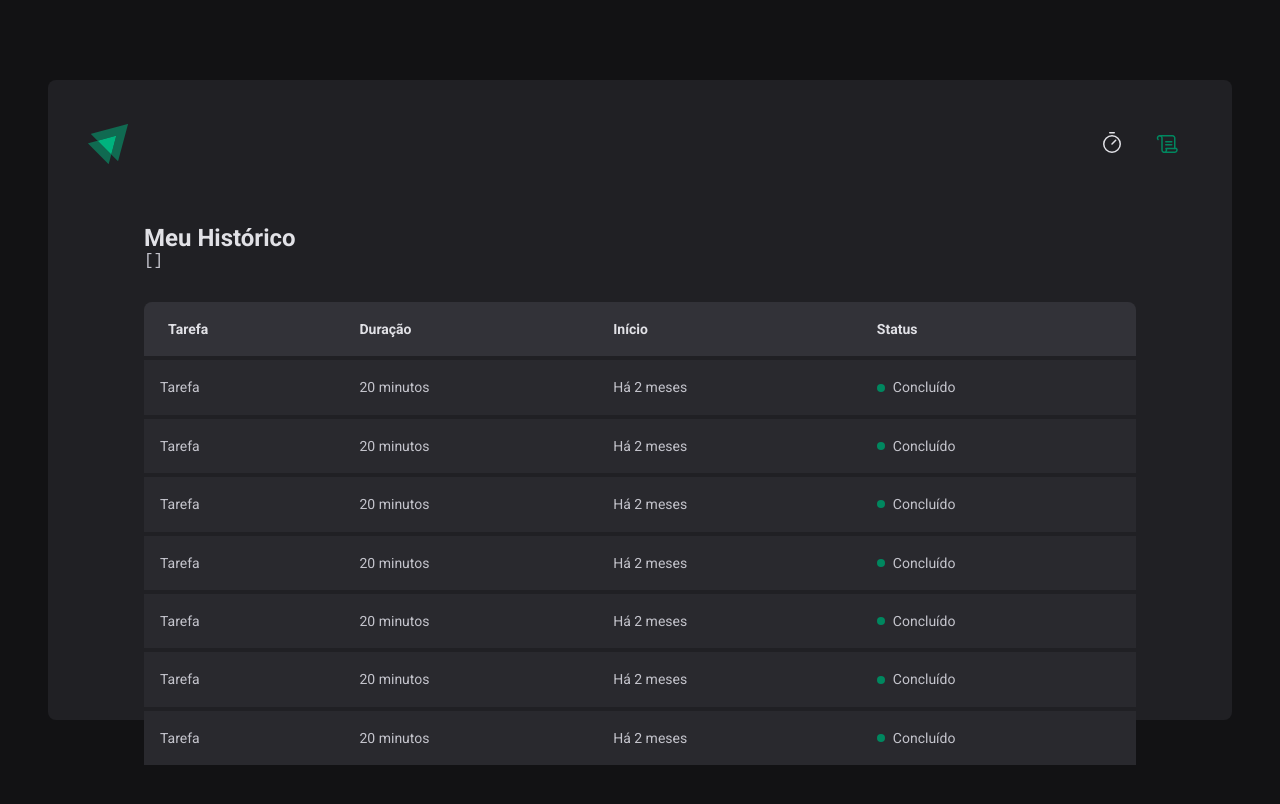
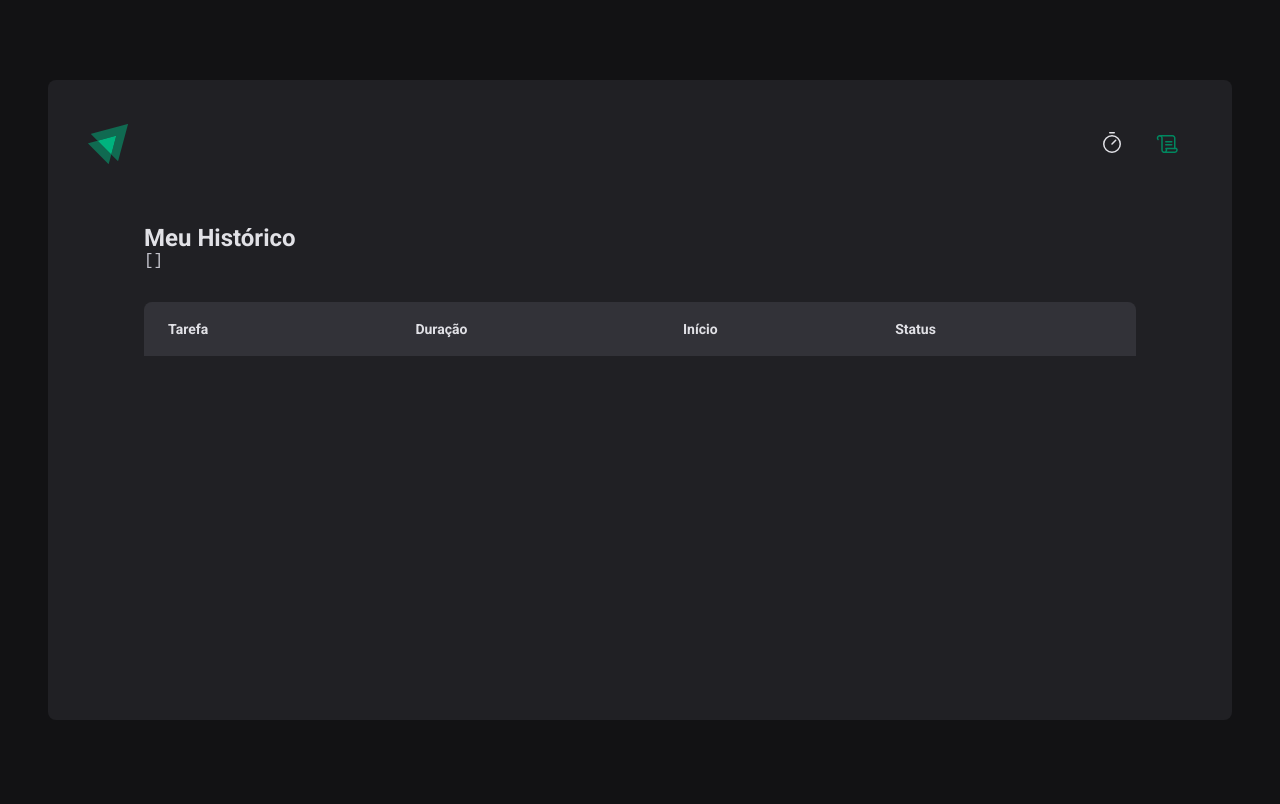
Before and after one commit to daniellichotti/02-ignite-timer, a React (Vite) app: page /history in a window 1280 px wide. Shown: the top 804 px of the page. Built offline with nearby package versions, Linux system fonts and the light colour scheme.

Commit message:
Listagem do historico - Contexto no React

```diff
--- a/src/contexts/CyclesContext.tsx
+++ b/src/contexts/CyclesContext.tsx
@@ -10,7 +10,7 @@
     task: string;
     minutesAmount: number;
     startDate: Date;
-    InterruptedDate?: Date;
+    interruptedDate?: Date;
     finishedDate?: Date;
 }
 
--- a/src/pages/History/index.tsx
+++ b/src/pages/History/index.tsx
@@ -22,62 +22,35 @@
                         </tr>
                     </thead>
                     <tbody>
-                        <tr>
-                            <td>Tarefa</td>
-                            <td>20 minutos</td>
-                            <td>Há 2 meses</td>
-                            <td>
-                                <Status statusColor="green">Concluído</Status>
-                            </td>
-                        </tr>
-                        <tr>
-                            <td>Tarefa</td>
-                            <td>20 minutos</td>
-                            <td>Há 2 meses</td>
-                            <td>
-                                <Status statusColor="green">Concluído</Status>
-                            </td>
-                        </tr>
-                        <tr>
-                            <td>Tarefa</td>
-                            <td>20 minutos</td>
-                            <td>Há 2 meses</td>
-                            <td>
-                                <Status statusColor="green">Concluído</Status>
-                            </td>
-                        </tr>
-                        <tr>
-                            <td>Tarefa</td>
-                            <td>20 minutos</td>
-                            <td>Há 2 meses</td>
-                            <td>
-                                <Status statusColor="green">Concluído</Status>
-                            </td>
-                        </tr>
-                        <tr>
-                            <td>Tarefa</td>
-                            <td>20 minutos</td>
-                            <td>Há 2 meses</td>
-                            <td>
-                                <Status statusColor="green">Concluído</Status>
-                            </td>
-                        </tr>
-                        <tr>
-                            <td>Tarefa</td>
-                            <td>20 minutos</td>
-                            <td>Há 2 meses</td>
-                            <td>
-                                <Status statusColor="green">Concluído</Status>
-                            </td>
-                        </tr>
-                        <tr>
-                            <td>Tarefa</td>
-                            <td>20 minutos</td>
-                            <td>Há 2 meses</td>
-                            <td>
-                                <Status statusColor="green">Concluído</Status>
-                            </td>
-                        </tr>
+                        {cycles.map((cycle) => {
+                            return (
+                                <tr key={cycle.id}>
+                                    <td>{cycle.task}</td>
+                                    <td>{cycle.minutesAmount} minutos</td>
+                                    <td>{cycle.startDate.toISOString()}</td>
+                                    <td>
+                                        {cycle.finishedDate && (
+                                            <Status statusColor="green">
+                                                Concluído
+                                            </Status>
+                                        )}
+
+                                        {cycle.interruptedDate && (
+                                            <Status statusColor="red">
+                                                Interrompido
+                                            </Status>
+                                        )}
+
+                                        {!cycle.finishedDate &&
+                                            !cycle.interruptedDate && (
+                                                <Status statusColor="yellow">
+                                                    Em andamento
+                                                </Status>
+                                            )}
+                                    </td>
+                                </tr>
+                            );
+                        })}
                     </tbody>
                 </table>
             </HistoryList>
```
